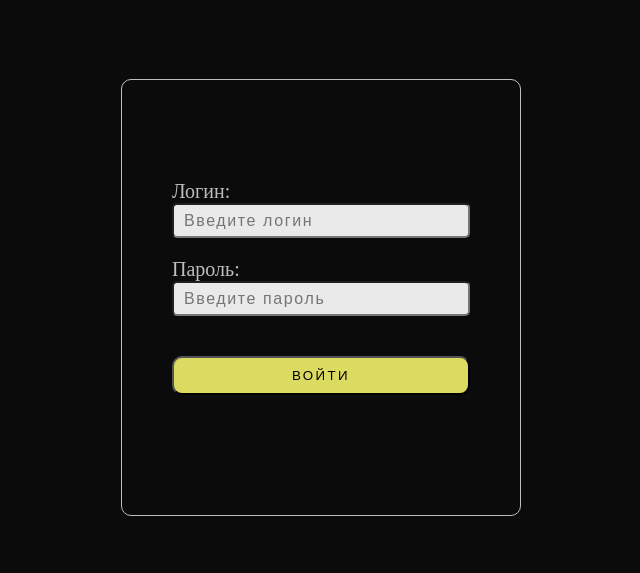
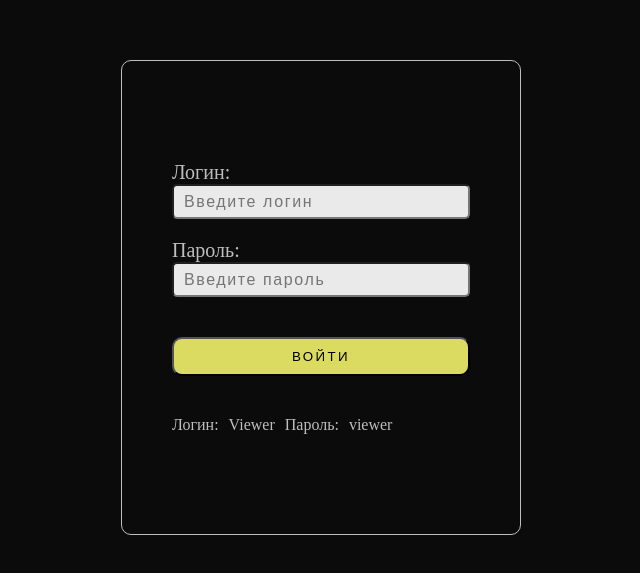
Before and after one commit to Ncomest/card, a React (Create React App) app in the folder frontend/: page /auth in a window 1280 px wide. Shown: the part 103-676 px from the top of the page, without its empty margins (319-959 px from the left). Built offline with nearby package versions, Linux system fonts and the light colour scheme.

Commit message:
add viewer note

```diff
--- a/frontend/src/pages/auth/login.tsx
+++ b/frontend/src/pages/auth/login.tsx
@@ -65,6 +65,7 @@ const ButtonStyle = styled.button`
   font-weight: 800px;
 `;
 
+
 const Login = () => {
   const [username, setUsername] = useState("");
   const [password, setPassword] = useState("");
@@ -121,6 +122,12 @@ const Login = () => {
           />
         </LabelStyle>
         <ButtonStyle>Войти</ButtonStyle>
+          <div style={{ display: "flex", gap: "10px", color: "#bebebe" }}>
+            <div>Логин:</div>
+            <div>Viewer</div>
+            <div>Пароль:</div>
+            <div>viewer</div>
+          </div>
       </FormStyle>
     </ComponentStyle>
   );
```
